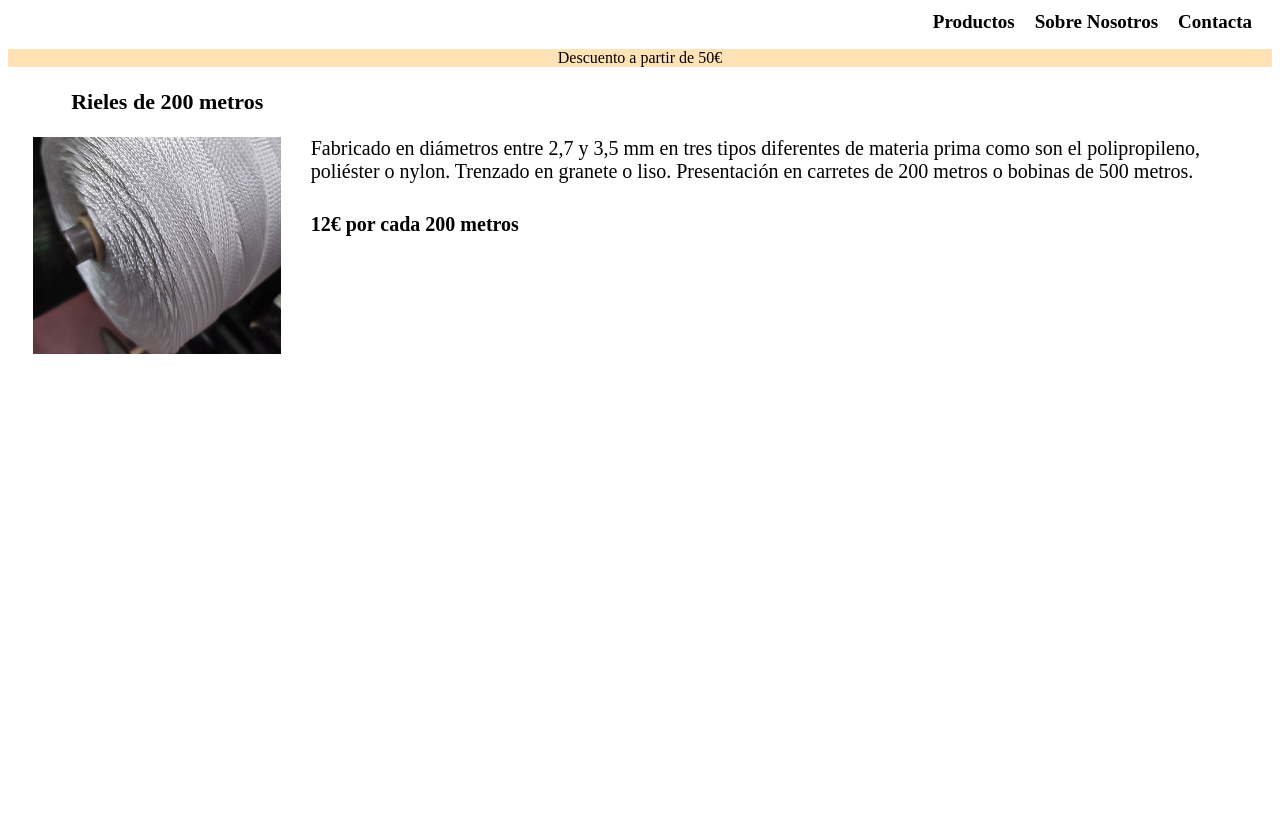
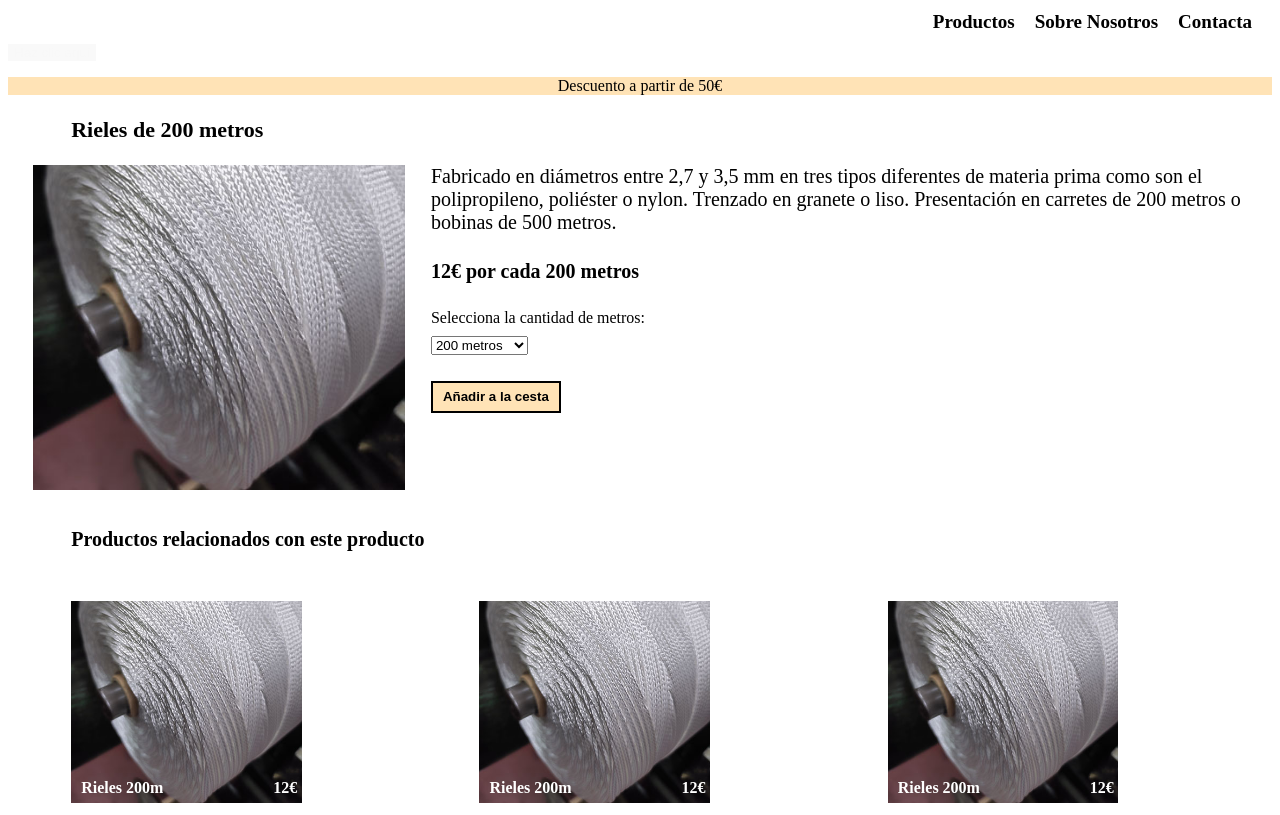
Before and after one commit to Hectorcg88/LenguajeDeMarcas, a plain HTML site: page detalles.html in a window 1280 px wide. Shown: the part 61-876 px from the top of the page. Before the commit the page ends 800 px from the top, so only its background shows below. Drawn offline with nearby package versions, Linux system fonts and the light colour scheme.

Commit message:
Version final

```diff
--- a/css/style.css
+++ b/css/style.css
@@ -242,6 +242,7 @@ header nav .arribaderecha li a {
     grid-template-rows: repeat(4, 1fr);
     gap: 2%;
     margin-left: 5%;
+    margin-top: 2%;
   }
 
   .imagen {
@@ -278,8 +279,8 @@ header nav .arribaderecha li a {
   }
 
   .detalles img {
-    height: 20%;
-    width: 20%;
+    height: 30%;
+    width: 30%;
   }
 
   .detalles .parrafada p{
@@ -299,3 +300,45 @@ header nav .arribaderecha li a {
     font-weight: bold;
     margin-left: 5%;
   }
+
+  .detalles .parrafada .compra{
+    margin: 3%;
+    background-color: rgb(255, 227, 182);
+    border: 2px solid black;
+    cursor: pointer;
+    height: 10%;
+    width: 15%;
+    font-weight: bold;
+  }
+
+  .detalles .parrafada .cantidad-metros{
+    display: block;
+    margin-left: 3%;
+    margin-top: 1%;
+   }
+
+   .detalles .parrafada label{
+    margin-left: 3%;
+   }
+
+   .objetos-detalles{
+    display: grid;
+    grid-template-columns: repeat(3, 1fr);
+    gap: 2%;
+    margin-left: 5%;
+    margin-top: 4%;
+   }
+
+   .relacion p{
+    font-weight: bold;
+    font-size: 20px;
+    margin-top: 3%;
+    margin-left: 5%;
+   }
+
+   .especial{
+    border: none;
+    background-color: rgb(249, 249, 249);
+    cursor: pointer;
+    color: rgb(248, 248, 248);
+   }
--- a/detalles.html
+++ b/detalles.html
@@ -23,6 +23,7 @@
                 <li class="lista"><a href="index.html#contacta">Contacta</a></li>
             </ul>
         </nav>
+        <button onclick="mostrarMensaje()" class="especial">Haz clic aquí</button>
     </header>
 
     <section>
@@ -37,15 +38,40 @@
             <img src="img/objeto.jpg" alt="Imgen de un rollo de hilo">
             <div class="parrafada">
                 <p>Fabricado en diámetros entre 2,7 y 3,5 mm en tres tipos diferentes de materia prima como son el
-                polipropileno, poliéster o nylon. Trenzado en granete o liso. Presentación en carretes de 200 metros o
+                    polipropileno, poliéster o nylon. Trenzado en granete o liso. Presentación en carretes de 200 metros
+                    o
                     bobinas de 500 metros.</p>
 
                 <p class="cuantia">12€ por cada 200 metros</p>
+                <label for="cantidad-metros">Selecciona la cantidad de metros:</label>
+                <select class="cantidad-metros">
+                    <option>200 metros</option>
+                    <option>400 metros</option>
+                    <option>600 metros</option>
+                    <option>800 metros</option>
+                    <option>1000 metros</option>
+                    <option>1200 metros</option>
+                    <option>1400 metros</option>
+                    <option>1600 metros</option>
+                    <option>1800 metros</option>
+                    <option>2000 metros</option>
+                </select>
+                <button class="compra" type="submit" form="formularioCompra" onclick="agregarCesta()">Añadir a la
+                    cesta</button>
             </div>
         </section>
 
     </section>
 
+    <section class="relacion">
+        <p>Productos relacionados con este producto</p>
+    </section>
+
+    <section class="objetos-detalles">
+        <div class="imagen"><p>Rieles 200m</p> <p class="precio">12€</p><img src="img/objeto.jpg" alt="La imágen de una máquina de coser"></div>
+        <div class="imagen"><p>Rieles 200m</p> <p class="precio">12€</p><img src="img/objeto.jpg" alt="La imágen de una máquina de coser"></div>
+        <div class="imagen"><p>Rieles 200m</p> <p class="precio">12€</p><img src="img/objeto.jpg" alt="La imágen de una máquina de coser"></div>
+    </section>
 
 </body>
 
--- a/js/navegation.js
+++ b/js/navegation.js
@@ -6,6 +6,13 @@ function hola(){
   swal("Gracias jefe!", "Te responderé en cuanto pueda", "success");
 }
 
+/**
+ * Esta funcion indica al cliente que el objeto se ha añadido correctamente a la cesta
+ */
+
+function agregarCesta(){
+  swal("Producto agregado", "Accede a la cesta para terminar la compra", "success");
+}
 
 /**
  * Declaración de constantes para hacer los menus
@@ -27,3 +34,11 @@ abrir.addEventListener("click", () => {
 cerrar.addEventListener("click", () => {
     nav.classList.remove("visible");
 })
+
+/**
+ * Esta funcion muestra un mensaje en pantalla al darle a un boton
+ */
+
+function mostrarMensaje() {
+  alert("Enhorabuena, has encontrado un descuento especial, con el codigo QWER-HFAS-IAFJ tendras un 10% de descuento en tu proxima compra");
+}
```
Also changed, not shown: productos.html (+12 -12 lines). Lines whose indentation alone changed are shown as unchanged.
